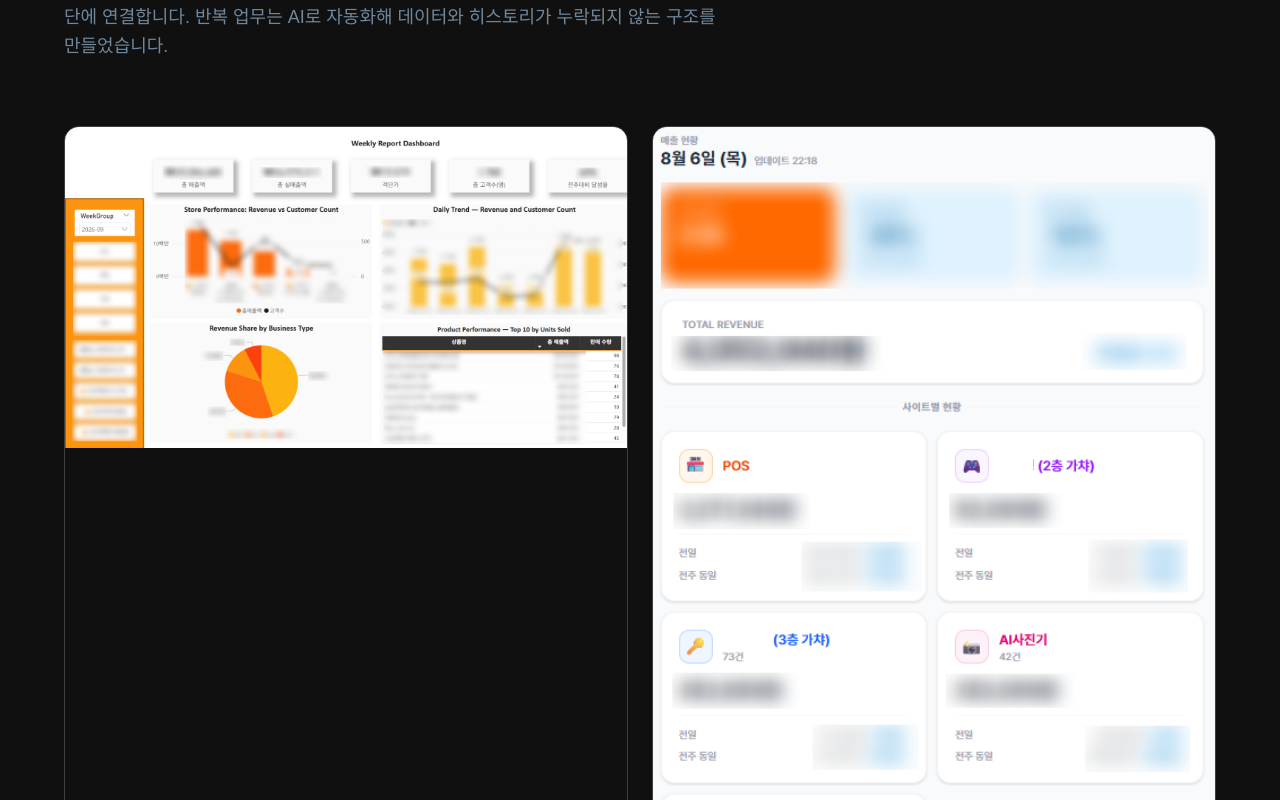
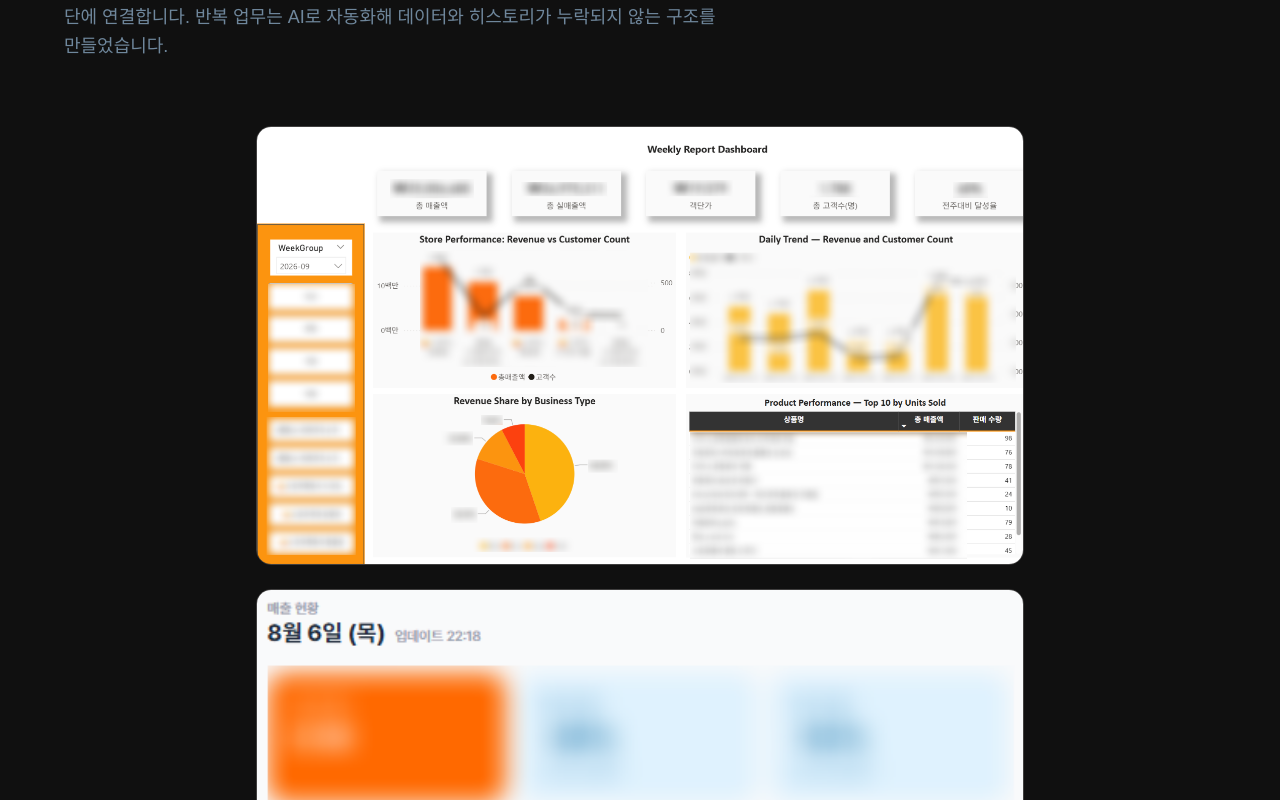
Before and after one commit to seojieun22-natsu/jieun-seo-portfolio, a Next.js app: page /hybe in a window 1280 px wide. Shown: the part 3440-4240 px from the top of the page. Built offline with nearby package versions, Linux system fonts and the light colour scheme.

Commit message:
fix: /hybe 대시보드 이미지 세로 일렬 배치 + 크기 조정

```diff
--- a/app/hybe/page.tsx
+++ b/app/hybe/page.tsx
@@ -166,12 +166,12 @@ export default function HybePortfolio() {
             데이터와 히스토리가 누락되지 않는 구조를 만들었습니다.
           </p>
 
-          <div className="grid md:grid-cols-2 gap-6 mb-12">
+          <div className="flex flex-col gap-6 mb-12 max-w-3xl mx-auto">
             <div className="rounded-[15px] overflow-hidden border border-[#403f3f]">
-              <img src="/dashboard-powerbi.png" alt="Power BI 위클리 리포트 대시보드" className="w-full object-cover" />
+              <img src="/dashboard-powerbi.png" alt="Power BI 위클리 리포트 대시보드" className="w-full" />
             </div>
             <div className="rounded-[15px] overflow-hidden border border-[#403f3f]">
-              <img src="/dashboard-sales.png" alt="매출 자동 수집 대시보드" className="w-full object-cover object-top" />
+              <img src="/dashboard-sales.png" alt="매출 자동 수집 대시보드" className="w-full" />
             </div>
           </div>
 
```
